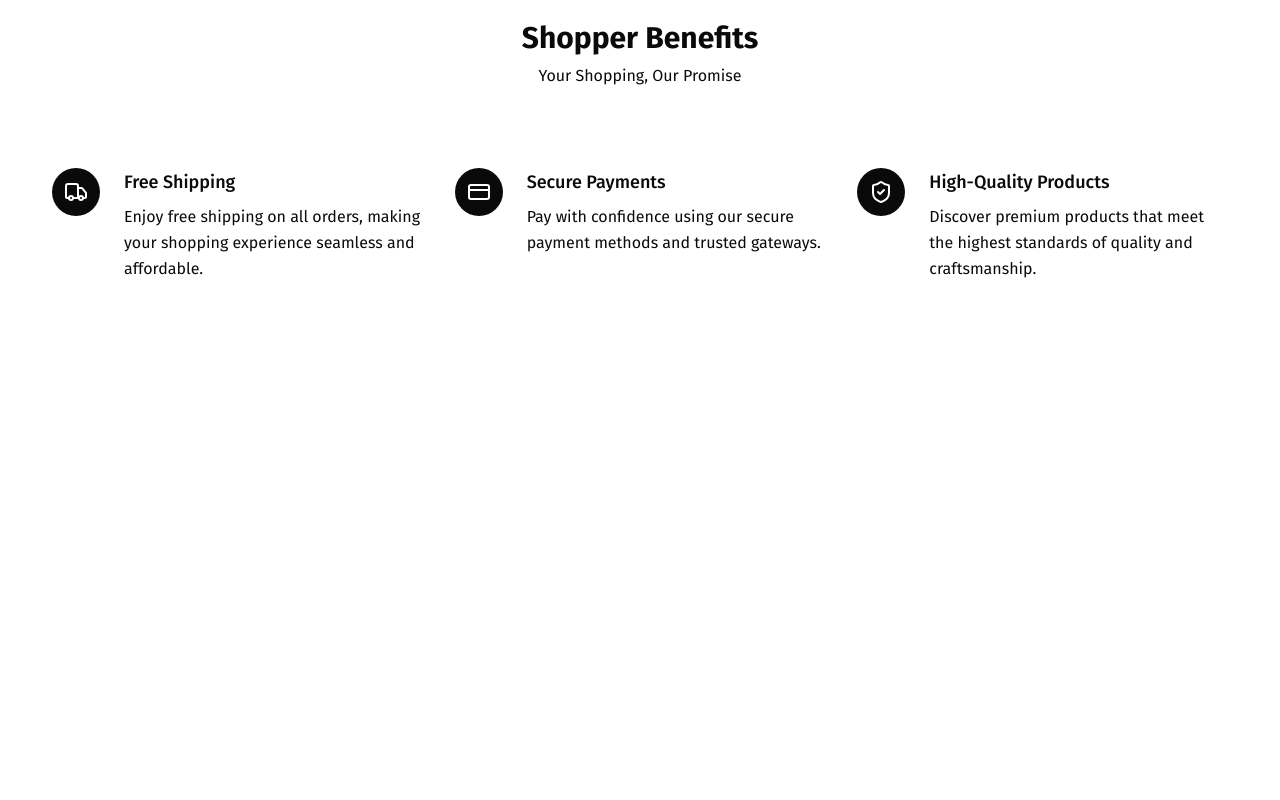
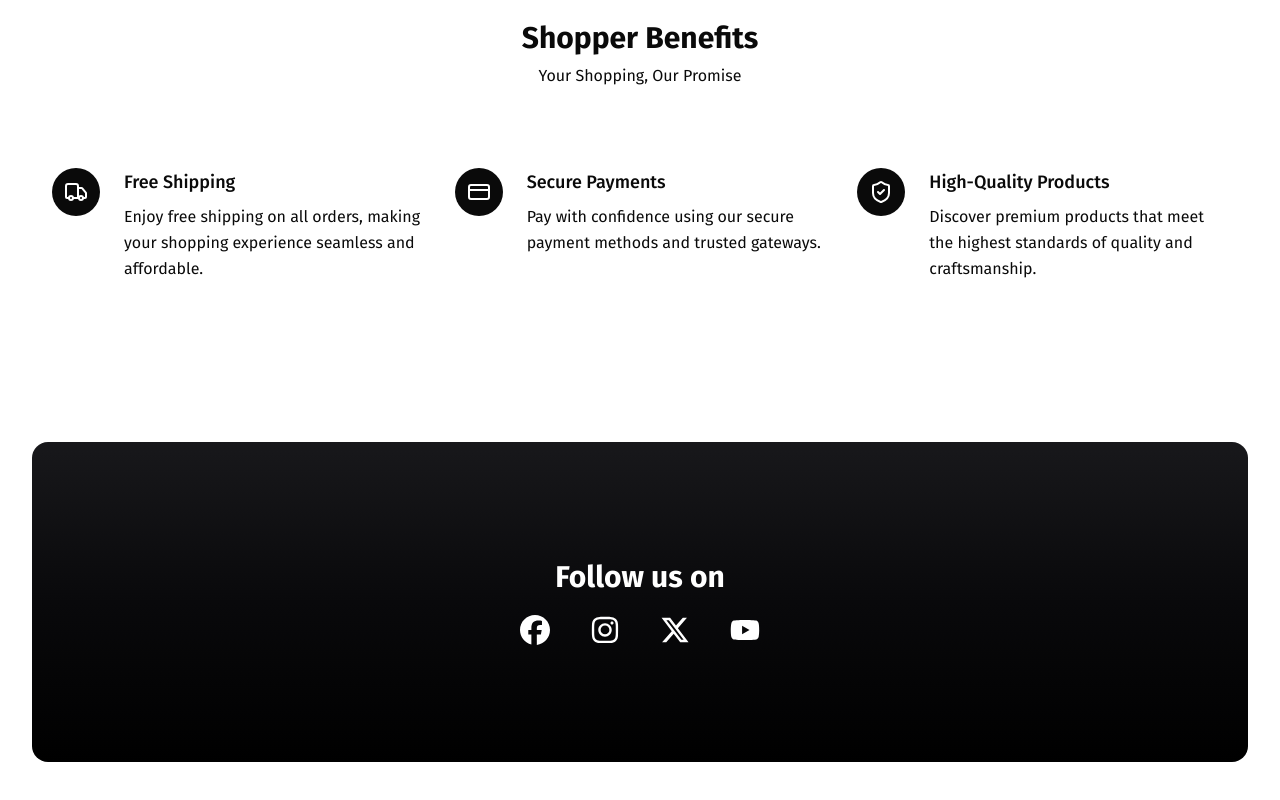
Before and after one commit to ayush-khatrii/nxt-store, a Next.js app: page / in a window 1280 px wide. Shown: the part 3209-4009 px from the top of the page. Before the commit the page ends 3587 px from the top, so only its background shows below. Built offline with nearby package versions, Linux system fonts and the light colour scheme; no server answers.

Commit message:
Add: Socials sections added

```diff
--- a/app/(storefront)/page.tsx
+++ b/app/(storefront)/page.tsx
@@ -4,6 +4,7 @@ import Hero from '@/components/storefront/Hero'
 import NewArrivals from '@/components/storefront/NewArrivals'
 import ProductBanner from '@/components/storefront/ProductBanner'
 import ShopBenefits from '@/components/storefront/ShopBenefits'
+import Socials from '@/components/storefront/Socials'
 export default function page() {
   return (
     <section>
@@ -16,6 +17,7 @@ export default function page() {
         <ProductBanner />
         <NewArrivals />
         <ShopBenefits />
+        <Socials />
       </div>
     </section>
   )
--- /dev/null
+++ b/components/storefront/Socials.tsx
@@ -0,0 +1,41 @@
+import { FaFacebook, FaInstagram, FaXTwitter, FaYoutube } from "react-icons/fa6";
+
+
+const socials = [
+  {
+    icon: <FaFacebook />,
+    href: "",
+  },
+  {
+    icon: <FaInstagram />,
+    href: "",
+  },
+  {
+    icon: <FaXTwitter />,
+    href: "",
+  },
+  {
+    icon: <FaYoutube />,
+    href: "",
+  },
+]
+export default function Socials() {
+  return (
+    <section className="bg-gradient-to-b flex justify-center items-center text-background my-[4rem] rounded-2xl lg:h-[40vh] md:h-[30vh] h-[20vh] from-zinc-900 via-zinc-950 to-black">
+      <div className="flex flex-col flex-wrap justify-center items-center gap-5">
+        <h1 className="lg:text-3xl text-xl font-bold">Follow us on</h1>
+        <ul className="flex flex-wrap justify-center items-center gap-10">
+          {
+            socials.map((item, idx) => (
+              <li key={idx} className="">
+                <a href={item.href} className="text-3xl">
+                  {item.icon}
+                </a>
+              </li>
+            ))
+          }
+        </ul>
+      </div>
+    </section>
+  )
+}
--- a/package.json
+++ b/package.json
@@ -30,6 +30,7 @@
     "next": "15.1.2",
     "react": "^19.0.0",
     "react-dom": "^19.0.0",
+    "react-icons": "^5.4.0",
     "tailwind-merge": "^2.6.0",
     "tailwindcss-animate": "^1.0.7"
   },
```
Also changed, not shown: 1 other file (tests, documents, lock files or other folders).
